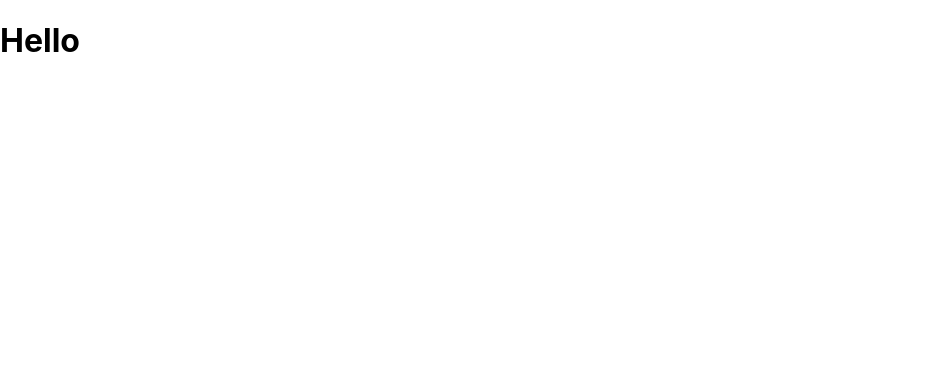
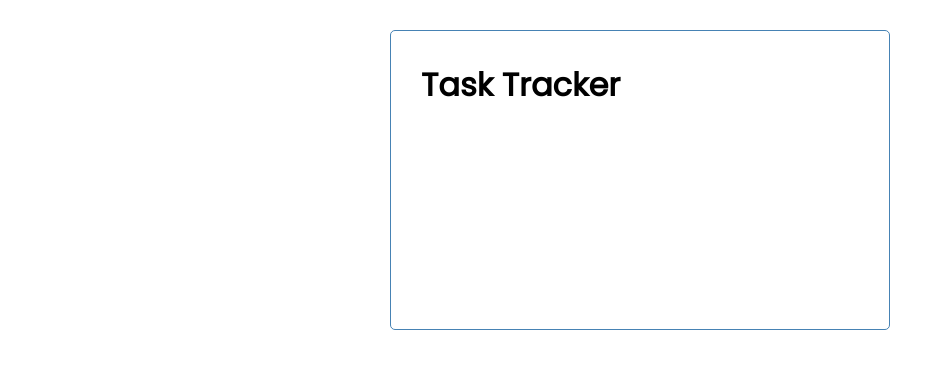
Before and after one commit to mcrea23/react-task-code-along-tracker, a React (Create React App) app: page / in a window 1280 px wide. Shown: the top 368 px of the page, without its empty margins (0-951 px from the left). Built offline with nearby package versions, Linux system fonts and the light colour scheme.

Commit message:
src: index.css

```diff
--- a/src/App.js
+++ b/src/App.js
@@ -1,7 +1,9 @@
+import Header from './components/Header'
+
 function App() {
   return (
     <div className="container">
-      <h1>Hello</h1>
+      <Header />
     </div>
   );
 }
--- a/src/components/Header.js
+++ b/src/components/Header.js
@@ -1,9 +1,25 @@
-const Header = () => {
+import PropTypes from 'prop-types'
+
+const Header = ({ title }) => {
   return (
-    <div>
-
-    </div>
+    <header>
+      <h1>{title}</h1>
+    </header>
   )
 }
 
+Header.defaultProps = {
+  title: 'Task Tracker',
+}
+
+Header.propTypes = {
+  title: PropTypes.string.isRequired,
+}
+
+/// CSS in JS
+// const headingStyle = {
+//   color: 'blue',
+//   backgroundColor: 'purple',
+// }
+
 export default Header
--- a/src/index.css
+++ b/src/index.css
@@ -1,13 +1,112 @@
-body {
+@import url('https://fonts.googleapis.com/css2?family=Poppins:wght@300;400&display=swap');
+
+* {
+  box-sizing: border-box;
   margin: 0;
-  font-family: -apple-system, BlinkMacSystemFont, 'Segoe UI', 'Roboto', 'Oxygen',
-    'Ubuntu', 'Cantarell', 'Fira Sans', 'Droid Sans', 'Helvetica Neue',
-    sans-serif;
-  -webkit-font-smoothing: antialiased;
-  -moz-osx-font-smoothing: grayscale;
+  padding: 0;
 }
 
-code {
-  font-family: source-code-pro, Menlo, Monaco, Consolas, 'Courier New',
-    monospace;
+body {
+  font-family: 'Poppins', sans-serif;
 }
+
+.container {
+  max-width: 500px;
+  margin: 30px auto;
+  overflow: auto;
+  min-height: 300px;
+  border: 1px solid steelblue;
+  padding: 30px;
+  border-radius: 5px;
+}
+
+.header {
+  display: flex;
+  justify-content: space-between;
+  align-items: center;
+  margin-bottom: 20px;
+}
+
+.btn {
+  display: inline-block;
+  background: #000;
+  color: #fff;
+  border: none;
+  padding: 10px 20px;
+  margin: 5px;
+  border-radius: 5px;
+  cursor: pointer;
+  text-decoration: none;
+  font-size: 15px;
+  font-family: inherit;
+}
+
+.btn:focus {
+  outline: none;
+}
+
+.btn:active {
+  transform: scale(0.98);
+}
+
+.btn-block {
+  display: block;
+  width: 100%;
+}
+
+.task {
+  background: #f4f4f4;
+  margin: 5px;
+  padding: 10px 20px;
+  cursor: pointer;
+}
+
+.task.reminder {
+  border-left: 5px solid green;
+}
+
+.task h3 {
+  display: flex;
+  align-items: center;
+  justify-content: space-between;
+}
+
+.add-form {
+  margin-bottom: 40px;
+}
+
+.form-control {
+  margin: 20px 0;
+}
+
+.form-control label {
+  display: block;
+}
+
+.form-control input {
+  width: 100%;
+  height: 40px;
+  margin: 5px;
+  padding: 3px 7px;
+  font-size: 17px;
+}
+
+.form-control-check {
+  display: flex;
+  align-items: center;
+  justify-content: space-between;
+}
+
+.form-control-check label {
+  flex: 1;
+}
+
+.form-control-check input {
+  flex: 2;
+  height: 20px;
+}
+
+footer {
+  margin-top: 30px;
+  text-align: center;
+}
```
